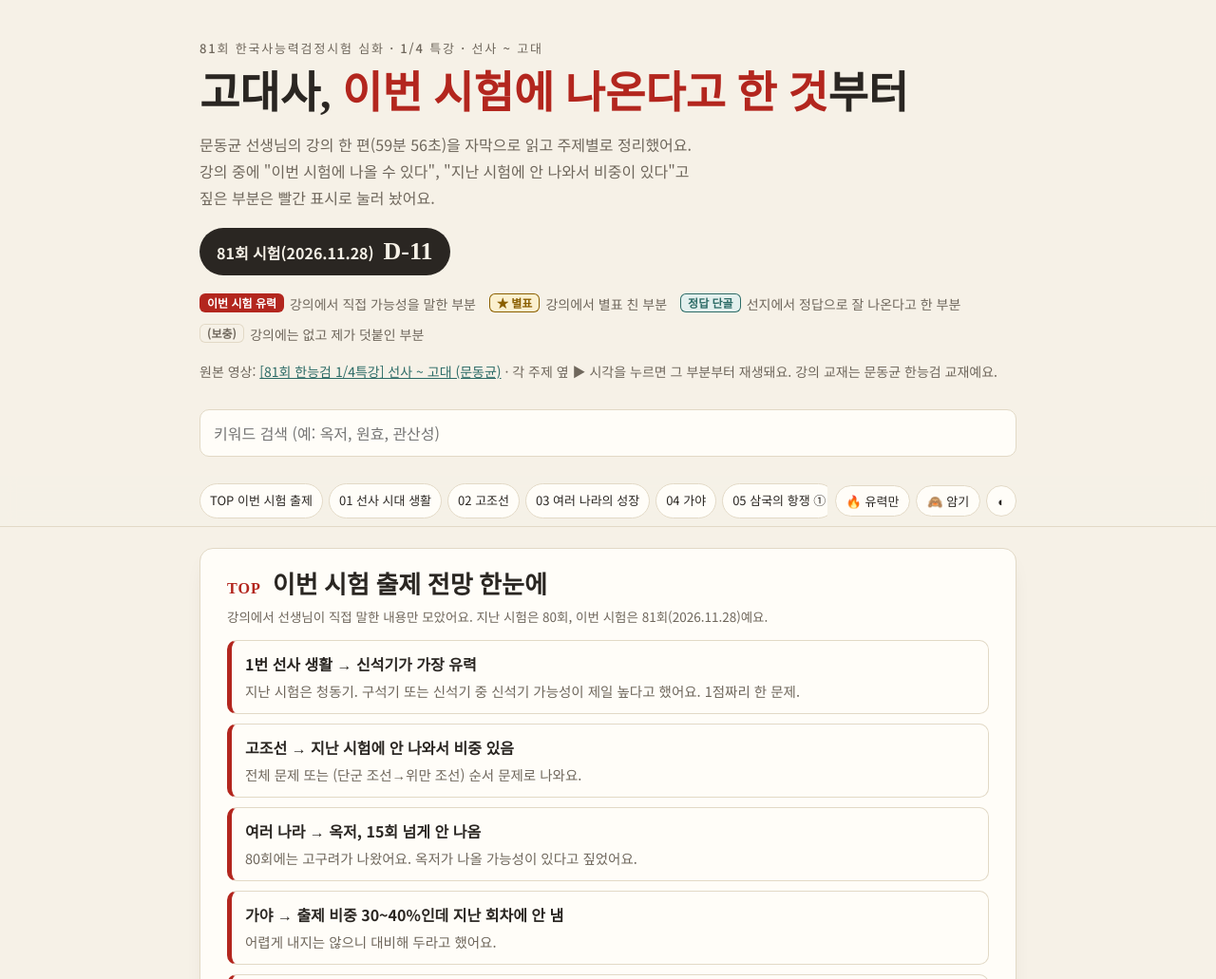
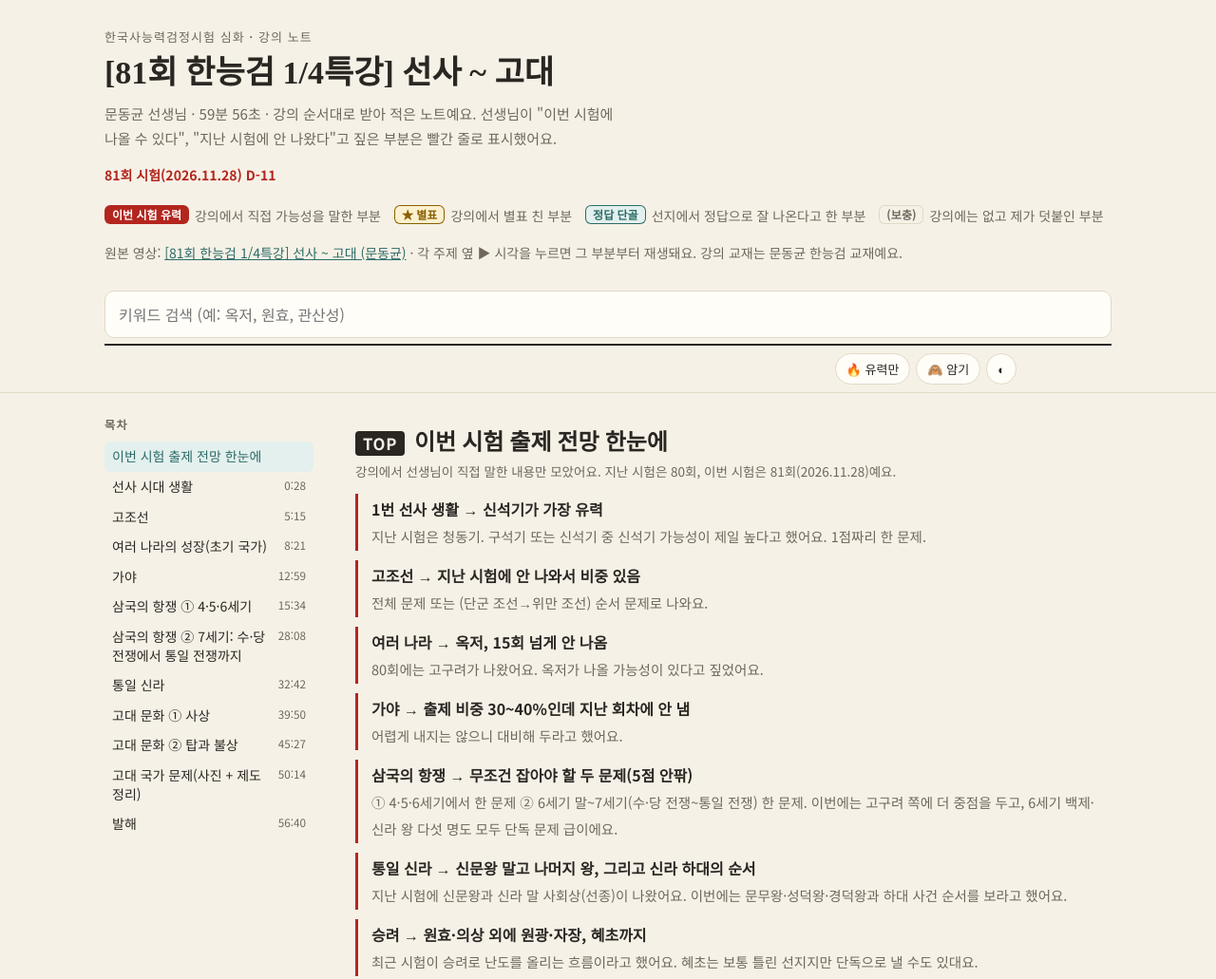
Before and after one commit to jsmjsm812/hanneungeom-81-notes, a plain HTML site: page index.html in a window 1280 px wide. Shown: the top 1031 px of the page at 95% size. Drawn offline with Linux system fonts and the light colour scheme.

Commit message:
강의 노트 형태로 개편(목차 사이드바, 노트형 본문)
Co-Authored-By: Claude Sonnet 5.5 <noreply@anthropic.com>

```diff
--- a/index.html
+++ b/index.html
@@ -25,14 +25,26 @@ html{scroll-behavior:smooth;scroll-padding-top:64px}
 body{margin:0;background:var(--bg);color:var(--fg);font:16px/1.75 "Noto Sans KR",system-ui,sans-serif;
   padding-left:max(16px,env(safe-area-inset-left,0px));padding-right:max(16px,env(safe-area-inset-right,0px));padding-block:0 64px;word-break:keep-all}
 a{color:var(--teal)}
-.wrap{max-width:860px;margin:0 auto}
-header.hero{padding:40px 0 20px}
-.kicker{font-size:13px;letter-spacing:.14em;color:var(--muted);font-weight:500}
-h1{font:900 clamp(30px,6vw,46px)/1.2 "Noto Serif KR",serif;margin:8px 0 12px;text-wrap:balance}
-h1 em{font-style:normal;color:var(--red)}
-.lead{color:var(--muted);margin:0 0 18px;max-width:60ch}
-.dday{display:inline-flex;align-items:baseline;gap:10px;background:var(--fg);color:var(--bg);padding:10px 18px;border-radius:999px;font-weight:700}
-.dday b{font:900 26px "Noto Serif KR",serif;color:var(--bg)}
+.wrap{max-width:1060px;margin:0 auto}
+header.hero{padding:28px 0 6px;border-bottom:2px solid var(--fg)}
+.kicker{font-size:13px;letter-spacing:.08em;color:var(--muted);font-weight:500}
+h1{font:900 clamp(24px,4.4vw,34px)/1.3 "Noto Serif KR",serif;margin:4px 0 8px;text-wrap:balance}
+h1 em{font-style:normal}
+.lead{color:var(--muted);margin:0 0 10px;max-width:68ch;font-size:15px}
+.dday{display:inline-block;font-size:14px;font-weight:700;color:var(--red)}
+.dday b{font-weight:900}
+.layout{display:grid;grid-template-columns:minmax(0,1fr);gap:0 44px}
+aside.toc{display:none}
+@media (min-width:920px){
+  .layout{grid-template-columns:220px minmax(0,1fr)}
+  aside.toc{display:block;position:sticky;top:64px;align-self:start;max-height:calc(100vh - 84px);overflow:auto;padding:22px 0;font-size:14px}
+  nav.bar .chips{display:none}
+  nav.bar .in{justify-content:flex-end}
+}
+aside.toc .tt{font-size:12px;letter-spacing:.12em;color:var(--muted);margin:0 0 8px;font-weight:700}
+aside.toc a{display:flex;gap:8px;justify-content:space-between;text-decoration:none;color:var(--fg);padding:6px 8px;border-radius:6px;line-height:1.4}
+aside.toc a:hover,aside.toc a.cur{background:var(--tealbg);color:var(--teal)}
+aside.toc a small{color:var(--muted);font-variant-numeric:tabular-nums;flex:none}
 .src{margin-top:14px;font-size:14px;color:var(--muted)}
 .legend{display:flex;flex-wrap:wrap;gap:8px 14px;margin:18px 0 0;font-size:14px;color:var(--muted)}
 .b{display:inline-block;font-size:12px;font-weight:700;line-height:1;padding:4px 8px;border-radius:6px;vertical-align:2px;margin-right:6px;white-space:nowrap}
@@ -52,10 +64,14 @@ button.t{font:500 13px "Noto Sans KR",sans-serif;color:var(--fg);background:var(
 button.t[aria-pressed="true"]{background:var(--red);border-color:var(--red);color:#fff}
 :root[data-theme="dark"] button.t[aria-pressed="true"]{color:#2a0d0a}
 @media (prefers-color-scheme:dark){:root:not([data-theme="light"]) button.t[aria-pressed="true"]{color:#2a0d0a}}
-main{display:grid;gap:22px;margin-top:22px}
-.card{background:var(--card);border:1px solid var(--line);border-radius:14px;padding:22px clamp(16px,3vw,28px);box-shadow:var(--shadow);min-width:0}
-.card h2{font:900 clamp(21px,3.4vw,26px)/1.3 "Noto Serif KR",serif;margin:0 0 4px;display:flex;flex-wrap:wrap;align-items:baseline;gap:8px 12px}
-.card h2 .no{font-size:.62em;color:var(--red);letter-spacing:.06em}
+main{display:block;min-width:0;padding-top:6px}
+.card{background:none;border:0;border-radius:0;box-shadow:none;padding:30px 0 10px;min-width:0}
+.card+.card{border-top:1px solid var(--line)}
+.card h2{font:900 clamp(20px,3.2vw,24px)/1.35 "Noto Serif KR",serif;margin:0 0 2px;display:flex;flex-wrap:wrap;align-items:baseline;gap:6px 10px}
+.card h2 .no{font:700 .7em "Noto Sans KR",sans-serif;color:var(--bg);background:var(--fg);padding:1px 8px;border-radius:4px;letter-spacing:.04em}
+.card .box{background:none;border-left:3px solid var(--gold);border-radius:0;padding:4px 0 4px 14px;color:var(--fg)}
+li.hot,li.hot{background:linear-gradient(90deg,var(--redbg),transparent 92%)!important;border-left:3px solid var(--red);border-radius:0!important;padding:3px 10px!important;margin-left:0!important}
+.outlook li{border:0!important;border-left:3px solid var(--red)!important;border-radius:0!important;background:none!important;padding:2px 0 2px 14px!important}
 .meta{font-size:13.5px;color:var(--muted);margin:0 0 12px}
 .meta a{white-space:nowrap}
 .card h3{font:700 16px "Noto Sans KR",sans-serif;margin:20px 0 6px;padding-left:10px;border-left:4px solid var(--teal)}
@@ -92,9 +108,9 @@ mark{background:var(--goldbg);color:inherit;border-radius:3px}
 <body>
 <div class="wrap">
 <header class="hero">
-  <div class="kicker">81회 한국사능력검정시험 심화 · 1/4 특강 · 선사 ~ 고대</div>
-  <h1>고대사, <em>이번 시험에 나온다고 한 것</em>부터</h1>
-  <p class="lead">문동균 선생님의 강의 한 편(59분 56초)을 자막으로 읽고 주제별로 정리했어요. 강의 중에 "이번 시험에 나올 수 있다", "지난 시험에 안 나와서 비중이 있다"고 짚은 부분은 빨간 표시로 눌러 놨어요.</p>
+  <div class="kicker">한국사능력검정시험 심화 · 강의 노트</div>
+  <h1>[81회 한능검 1/4특강] 선사 ~ 고대</h1>
+  <p class="lead">문동균 선생님 · 59분 56초 · 강의 순서대로 받아 적은 노트예요. 선생님이 "이번 시험에 나올 수 있다", "지난 시험에 안 나왔다"고 짚은 부분은 빨간 줄로 표시했어요.</p>
   <div class="dday" id="dday" aria-live="polite">81회 시험 <b>D-?</b></div>
   <div class="legend">
     <span><span class="b hot">이번 시험 유력</span>강의에서 직접 가능성을 말한 부분</span>
@@ -116,7 +132,7 @@ mark{background:var(--goldbg);color:inherit;border-radius:3px}
   </div>
 </div></nav>
 
-<div class="wrap"><main id="main">
+<div class="wrap"><div class="layout"><aside class="toc" id="toc"></aside><main id="main">
 
 <!-- 출제 전망 -->
 <section class="card sec" id="outlook">
@@ -408,7 +424,7 @@ mark{background:var(--goldbg);color:inherit;border-radius:3px}
   </ul>
 </section>
 
-</main>
+</main></div>
 
 <footer>
   <p>이 노트는 영상 자막(자동 생성)을 읽고 정리한 비공식 요약이에요. 자막의 오인식은 실제 역사 용어에 맞춰 고쳤고, 영상에 없는 내용은 (보충)으로 표시했어요. 시험 가능성에 대한 말은 강사의 의견이라 실제 출제와 다를 수 있어요. 시험 직전에는 반드시 원본 영상과 교재로 확인하세요.</p>
@@ -434,6 +450,22 @@ mark{background:var(--goldbg);color:inherit;border-radius:3px}
     a.textContent=(no.textContent+' '+h.textContent.replace(no.textContent,'')).replace(/\s+/g,' ').trim().slice(0,12);
     chips.appendChild(a);
   });
+
+  /* 왼쪽 목차(시각 포함) + 현재 위치 표시 */
+  var toc=$('#toc'), tl=document.createElement('div'); tl.className='tt'; tl.textContent='목차'; toc.appendChild(tl);
+  var tocLinks={};
+  $$('.card.sec').forEach(function(s){
+    var h=$('h2',s), no=$('.no',h), tm=$('.meta a',s);
+    var a=document.createElement('a'); a.href='#'+s.id;
+    var t=document.createElement('span'); t.textContent=h.textContent.replace(no.textContent,'').trim();
+    a.appendChild(t);
+    if(tm){var sm=document.createElement('small'); sm.textContent=tm.textContent.replace('▶','').trim(); a.appendChild(sm)}
+    toc.appendChild(a); tocLinks[s.id]=a;
+  });
+  if('IntersectionObserver' in window){
+    var io=new IntersectionObserver(function(es){es.forEach(function(e){if(e.isIntersecting){Object.keys(tocLinks).forEach(function(k){tocLinks[k].classList.remove('cur')});tocLinks[e.target.id].classList.add('cur')}})},{rootMargin:'-20% 0px -70% 0px'});
+    $$('.card.sec').forEach(function(s){io.observe(s)});
+  }
 
   /* 유력만 보기 */
   var bHot=$('#bHot');
```
